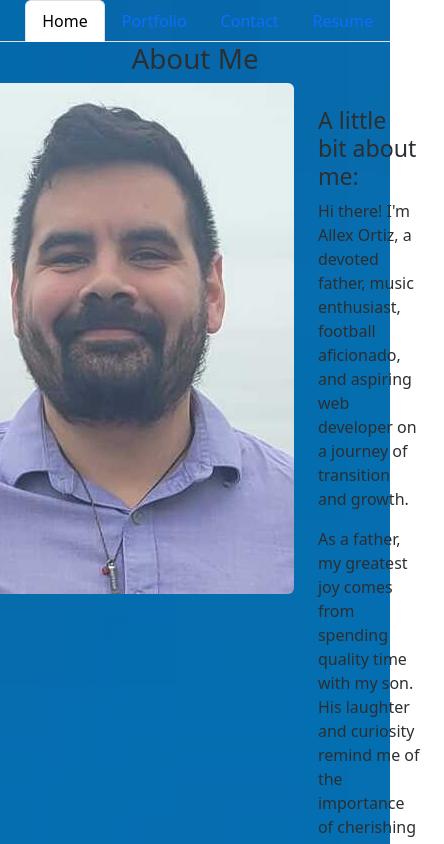
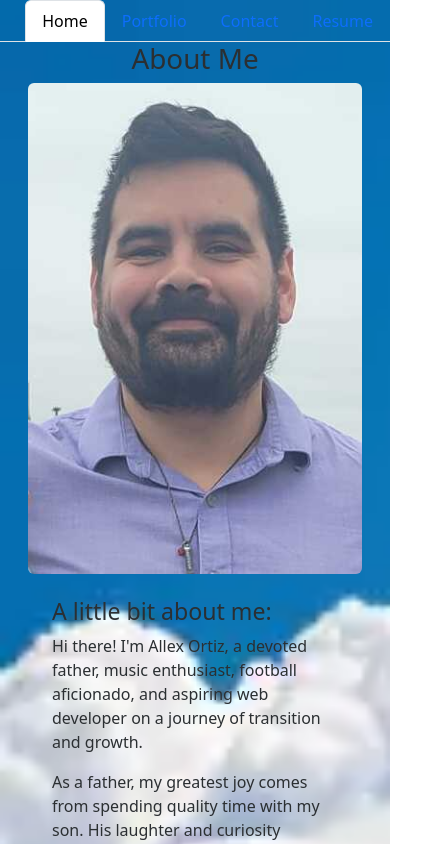
Before and after one commit to allexortiz/react-portfolio, a React (Vite) app: page / in a window 390 px wide. Shown: the top 844 px of the page, 444 px wide, since content can reach past the window. Built offline with nearby package versions, Linux system fonts and the light colour scheme.

Commit message:
made about me page responsive

```diff
--- a/src/pages/About.jsx
+++ b/src/pages/About.jsx
@@ -2,19 +2,22 @@ import profile from '../assets/profile.jpg';
 
 export default function About() {
   return (
-    <div>
-      <section className="d-flex justify-content-center">
-        <h1>About Me</h1>
+    <div className="container">
+      <section className="row justify-content-center">
+        <div className="col-md-10 col-lg-8">
+          <h1 className="text-center">About Me</h1>
+        </div>
       </section>
-      <section className="d-flex justify-content-between">
-        <div>
-          <img src={profile} alt="a photo of me" className="rounded" />
+      <section className="row">
+        <div className="col-md-4">
+          <img src={profile} alt="a photo of me" className="img-fluid rounded" />
         </div>
-        <div className="align-items-center flex-wrap p-4">
-          <h3>A little bit about me:</h3>
-          <p>
-            Hi there! I'm Allex Ortiz, a devoted father, music enthusiast, football aficionado, and aspiring web developer on a journey of transition and growth.
-          </p>
+        <div className="col-md-8">
+          <div className="p-4">
+            <h3>A little bit about me:</h3>
+            <p>
+              Hi there! I'm Allex Ortiz, a devoted father, music enthusiast, football aficionado, and aspiring web developer on a journey of transition and growth.
+            </p>
 
           <p>
             As a father, my greatest joy comes from spending quality time with my son. His laughter and curiosity remind me of the importance of cherishing every moment and nurturing the bond we share.
@@ -39,8 +42,9 @@ export default function About() {
           <p>
             Let's connect and embark on this journey of growth and exploration together!
           </p>
+          </div>
         </div>
       </section>
-    </div >
+    </div>
   );
 };
```
